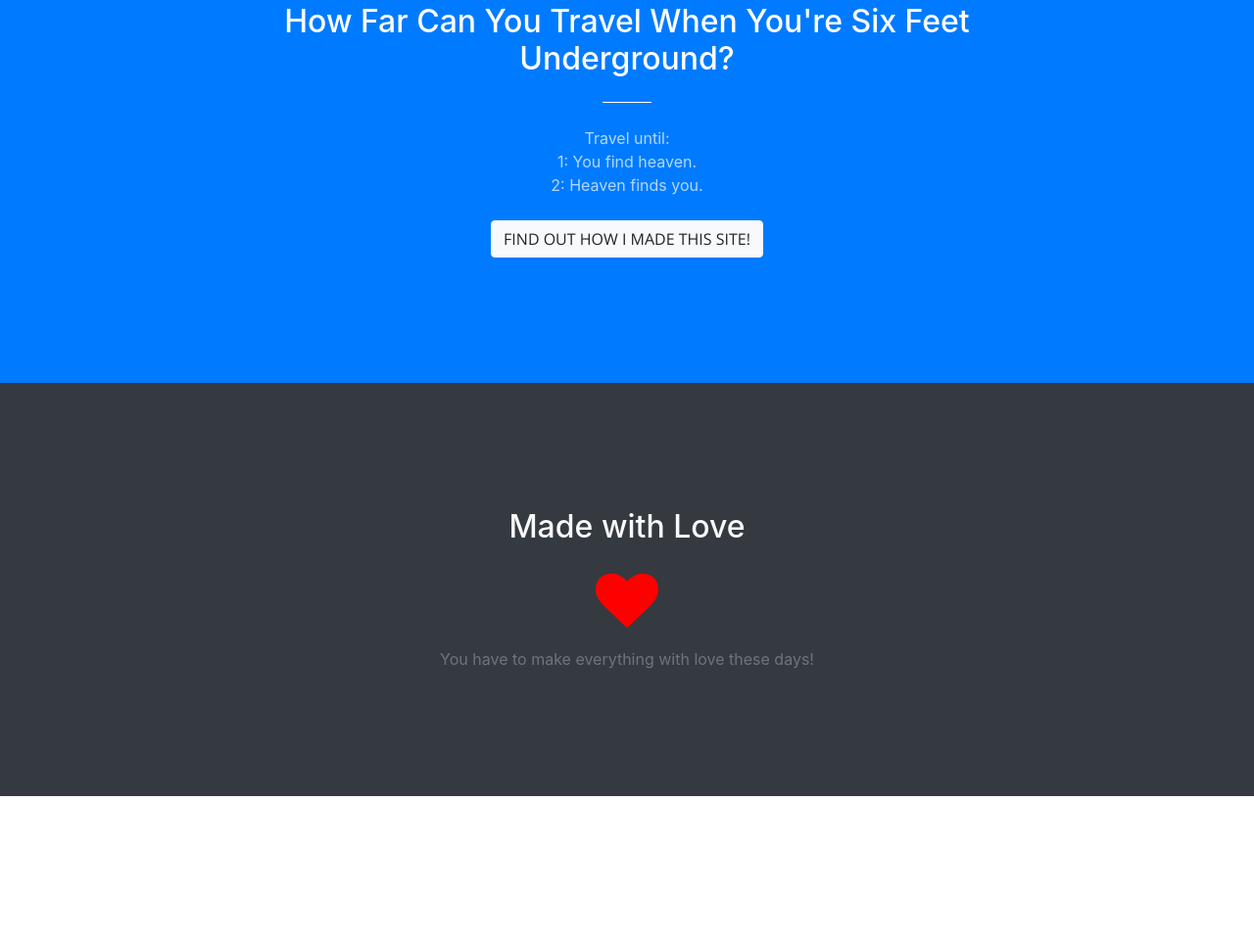
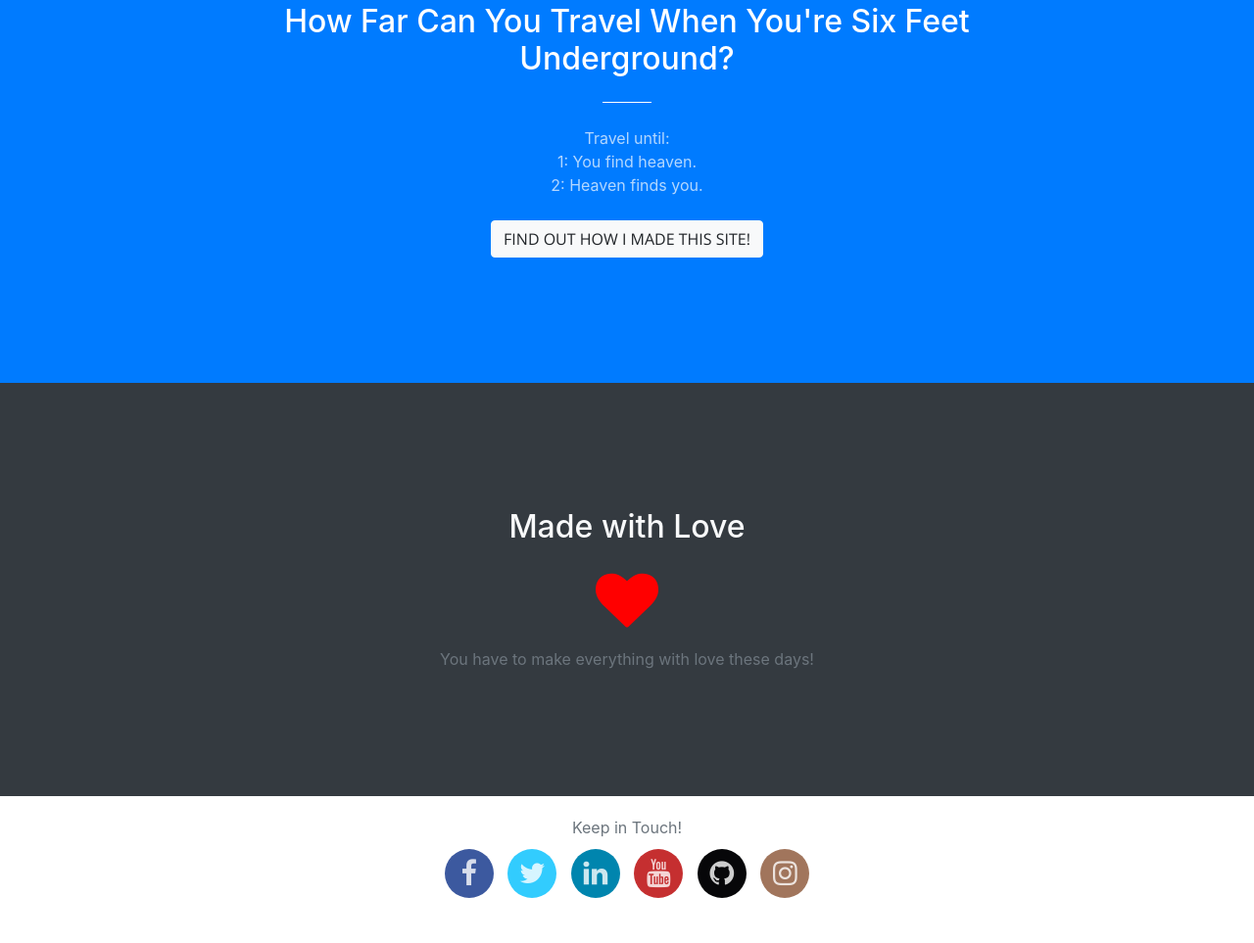
Before and after one commit to upsteer/upsteer.github.io, a website with bundled scripts: page index.html in a window 1280 px wide. Shown: the part 925-1888 px from the top of the page at 98% size. Before the commit the page ends 1738 px from the top, so only its background shows below. Built offline with nearby package versions, Linux system fonts and the light colour scheme.

Commit message:
Add files via upload

```diff
--- a/index.html
+++ b/index.html
@@ -90,8 +90,19 @@
 
 
 
-    <footer class="footer text-center">
-
+    <footer class="footer text-center" background = "black">
+     <div class="wrapper">
+      <p class="text-muted mb-0">Keep in Touch!</p>
+    </section>
+     <ul class="social-icons icon-circle icon-rotate list-unstyled list-inline">
+        <li><a href="https://www.facebook.com/upsteer"><i class="fa fa-facebook"></i></a> </li>
+        <li><a href="https://www.twitter.com/upsteer"><i class="fa fa-twitter"></i></a> </li>
+        <li> <a href="https://www.linkedin.com/in/romit-khanal-225727101/"><i class="fa fa-linkedin"></i></a> </li>
+        <li> <a href="https://www.youtube.com/channel/UCIRMhRghd2WWoeRNcyJ_j1w"><i class="fa fa-youtube"></i></a> </li>
+        <li> <a href="https://www.github.com/upsteer"><i class="fa fa-github"></i></a> </li>
+        <li> <a href="https://www.instagram.com/khanalromit"><i class="fa fa-instagram"></i></a> </li>
+      </ul>
+    </div>
     </footer>
     <!-- Bootstrap core JavaScript -->
     <script src="vendor/jquery/jquery.min.js"></script>
```
